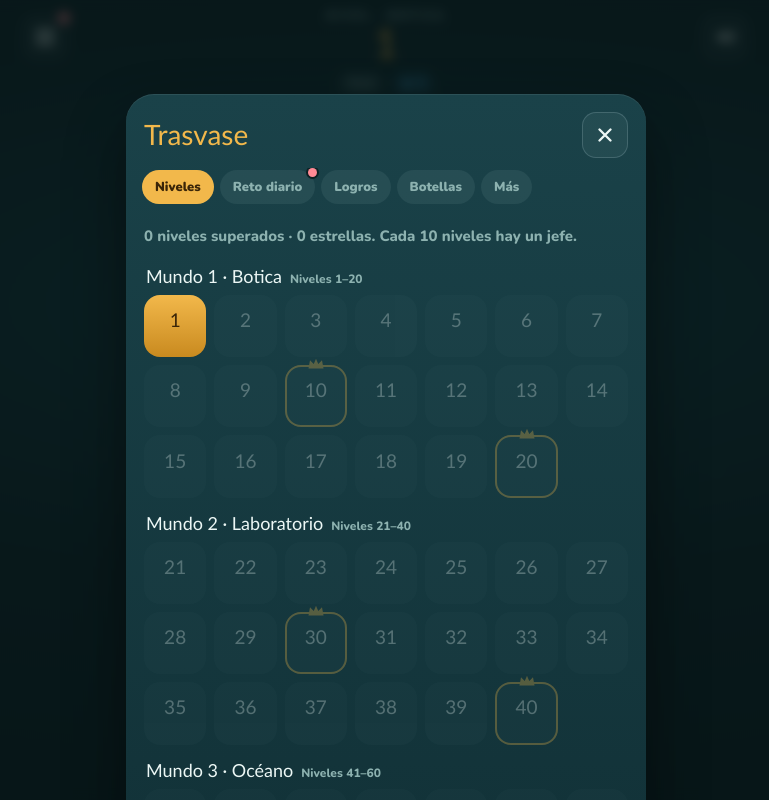
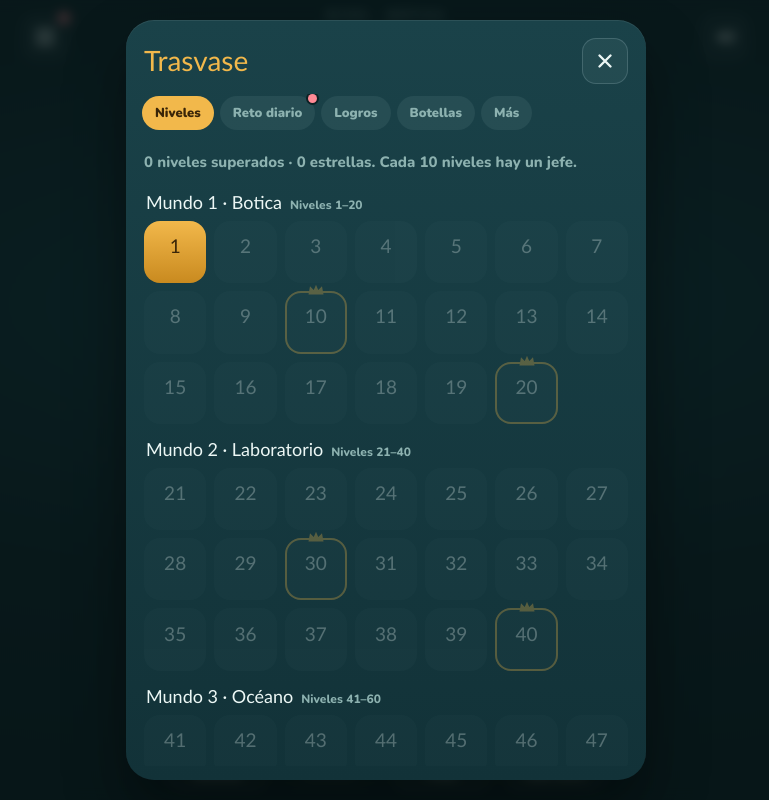
Before and after one commit to Neocloud7/Trasvase, a plain HTML site: page index.html in a window 1280 px wide. Both pictures are taken after a click on the button 299 px from the left and 36 px from the top of the page. Shown: the whole page, without its empty margins (254-1023 px from the left). Drawn offline with nearby package versions, Linux system fonts and the light colour scheme; a web font is replaced by a local one.

Commit message:
Add files via upload

```diff
--- a/index.html
+++ b/index.html
@@ -115,7 +115,7 @@ canvas{position:absolute;inset:0;width:100%;height:100%;display:block;touch-acti
 #toast span{display:block;font:700 13px var(--body);color:var(--text)}
 
 /* overlays */
-.overlay{position:fixed;inset:0;background:rgba(6,18,20,.72);backdrop-filter:blur(6px);-webkit-backdrop-filter:blur(6px);display:grid;place-items:center;z-index:20;
+.overlay{position:fixed;inset:0;background:rgba(6,18,20,.72);backdrop-filter:blur(6px);-webkit-backdrop-filter:blur(6px);display:grid;place-items:center;grid-template-rows:minmax(0,1fr);grid-template-columns:minmax(0,1fr);justify-items:center;overflow-y:auto;z-index:20;
   padding-left:max(16px, env(safe-area-inset-left,0px));padding-right:max(16px, env(safe-area-inset-right,0px));padding-block:calc(16px + env(safe-area-inset-top,0px)) calc(16px + env(safe-area-inset-bottom,0px))}
 .card{box-sizing:border-box;background:linear-gradient(180deg,var(--ink-3),var(--ink-2));border-radius:28px;padding:26px 22px 22px;width:100%;max-width:360px;text-align:center;box-shadow:0 30px 60px rgba(0,0,0,.45), inset 0 1px 0 rgba(255,255,255,.08);animation:pop .45s cubic-bezier(.2,1.4,.4,1)}
 @keyframes pop{from{transform:scale(.7);opacity:0}to{transform:scale(1);opacity:1}}
@@ -137,7 +137,7 @@ canvas{position:absolute;inset:0;width:100%;height:100%;display:block;touch-acti
 .btn.small{padding:10px 14px;font-size:15px;border-radius:14px}
 
 /* menu */
-.menu-card{max-width:520px;height:min(760px,100%);display:flex;flex-direction:column;padding:18px 14px 14px;text-align:left}
+.menu-card{max-width:520px;height:min(760px,100%);max-height:100%;display:flex;flex-direction:column;padding:18px 14px 14px;text-align:left}
 .menu-head{display:flex;align-items:center;justify-content:space-between;gap:8px;padding:0 4px 10px}
 .menu-head h2{font-size:28px}
 .tabs{display:flex;gap:6px;overflow-x:auto;padding:2px 2px 10px;scrollbar-width:none;flex:none}
@@ -145,7 +145,7 @@ canvas{position:absolute;inset:0;width:100%;height:100%;display:block;touch-acti
 .tab{flex:none;border:none;border-radius:999px;padding:8px 13px;font:900 13px var(--body);background:rgba(205,234,236,.07);color:var(--muted);cursor:pointer;position:relative}
 .tab[aria-selected="true"]{background:var(--brass);color:var(--brass-ink)}
 .tab .dot{top:-2px;right:-2px;width:9px;height:9px}
-.panel{flex:1;min-height:0;overflow-y:auto;padding:2px 4px 4px;display:flex;flex-direction:column;gap:12px}
+.panel{flex:1;min-height:0;overflow-y:auto;-webkit-overflow-scrolling:touch;overscroll-behavior:contain;padding:2px 4px 4px;display:flex;flex-direction:column;gap:12px}
 .sub{color:var(--muted);font-weight:700;font-size:13px;margin:0}
 .lvgrid{display:grid;grid-template-columns:repeat(auto-fill,minmax(56px,1fr));gap:8px}
 .world-h{grid-column:1/-1;display:flex;align-items:baseline;gap:8px;margin-top:6px;padding:0 2px}
@@ -300,7 +300,7 @@ canvas{position:absolute;inset:0;width:100%;height:100%;display:block;touch-acti
         <button class="btn ghost small" id="btnCopyCode">Copiar mi código</button>
         <p class="savemsg" id="saveMsg" aria-live="polite"></p>
       </div>
-      <p class="sub" style="text-align:center">Trasvase · versión 3</p>
+      <p class="sub" style="text-align:center">Trasvase · versión 4</p>
     </div>
   </div>
 </div>
--- a/sw.js
+++ b/sw.js
@@ -1,5 +1,5 @@
 // Trasvase offline support: the game file is always fetched fresh when online and served from cache when offline.
-const CACHE='trasvase-v3';
+const CACHE='trasvase-v4';
 const CORE=['./','index.html','manifest.webmanifest','icon-192.png','icon-512.png','apple-touch-icon.png'];
 self.addEventListener('install',e=>{e.waitUntil(caches.open(CACHE).then(c=>c.addAll(CORE.map(u=>new Request(u,{cache:'reload'})))).then(()=>self.skipWaiting()));});
 self.addEventListener('activate',e=>{e.waitUntil(caches.keys().then(ks=>Promise.all(ks.filter(k=>k!==CACHE).map(k=>caches.delete(k)))).then(()=>self.clients.claim()));});
```
